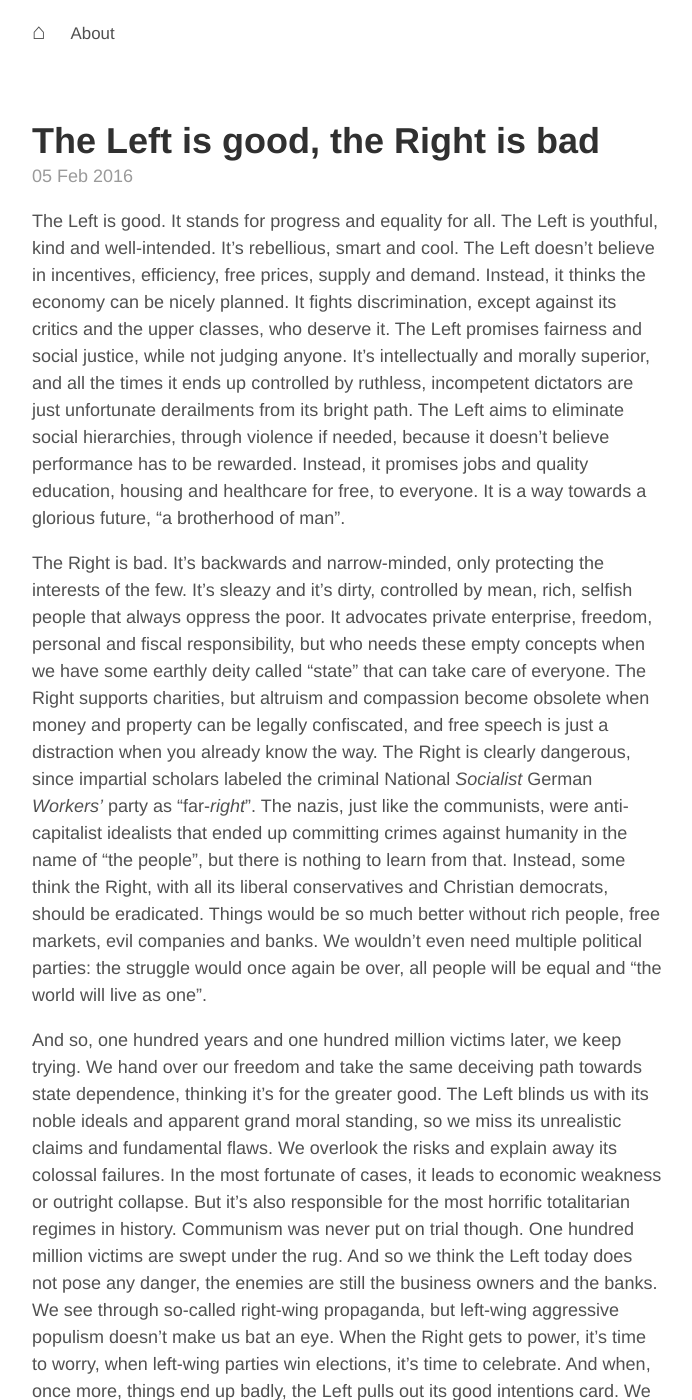
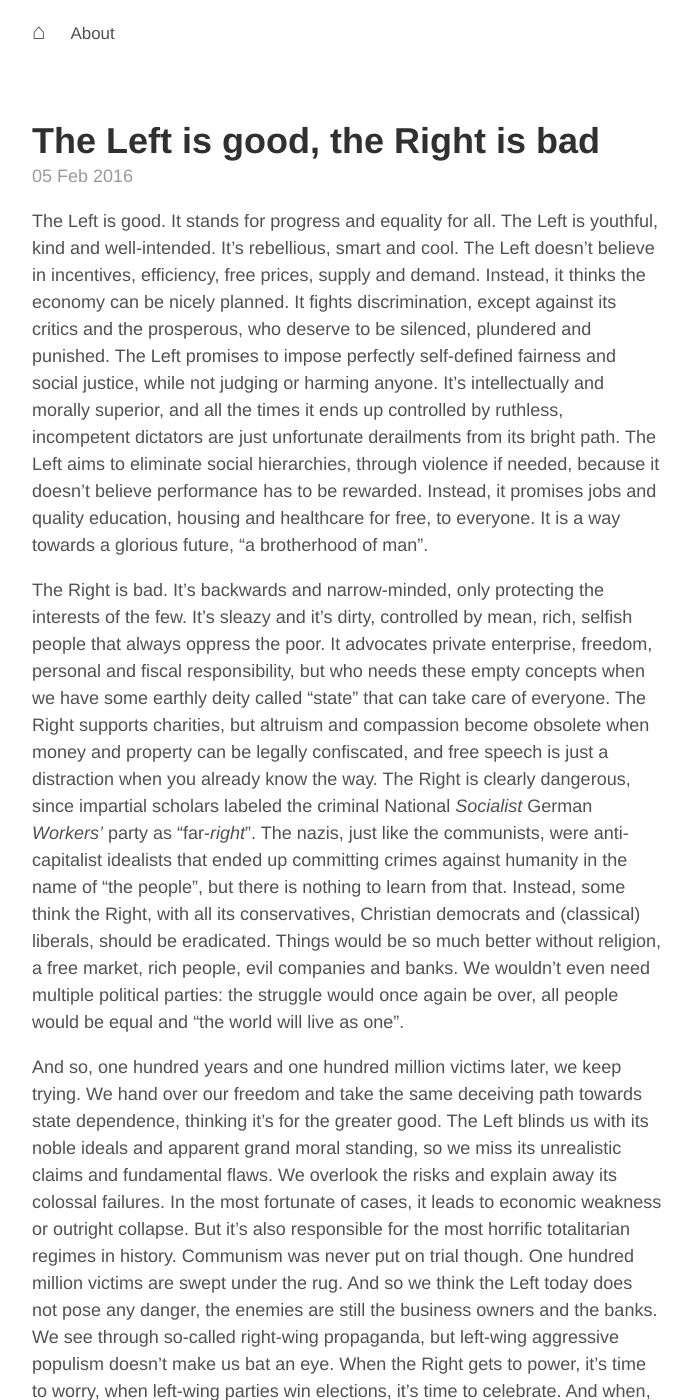
Before and after one commit to aoghina/aoghina.github.io, a Jekyll site: the page built from _posts/2016-02-05-the-left-is-good-the-right-is-bad.md, in a window 1280 px wide and 1400 px high. Shown: the whole window, without its empty margins (293-985 px from the left). Built offline with Jekyll 4.4.1, drawn with Linux system fonts in a browser that asks for light colours; comment, search, counter and statistics services are not loaded.

Commit message:
Small updates left right

```diff
--- a/_posts/2016-02-05-the-left-is-good-the-right-is-bad.md
+++ b/_posts/2016-02-05-the-left-is-good-the-right-is-bad.md
@@ -8,10 +8,10 @@
   - /2016/02/05/the-sexy-left-the-ugly-right/
 ---
 
-The Left is good. It stands for progress and equality for all. The Left is youthful, kind and well-intended. It's rebellious, smart and cool. The Left doesn't believe in incentives, efficiency, free prices, supply and demand. Instead, it thinks the economy can be nicely planned. It fights discrimination, except against its critics and the upper classes, who deserve it. The Left promises fairness and social justice, while not judging anyone. It's intellectually and morally superior, and all the times it ends up controlled by ruthless, incompetent dictators are just unfortunate derailments from its bright path. The Left aims to eliminate social hierarchies, through violence if needed, because it doesn't believe performance has to be rewarded. Instead, it promises jobs and quality education, housing and healthcare for free, to everyone. It is a way towards a glorious future, "a brotherhood of man".
+The Left is good. It stands for progress and equality for all. The Left is youthful, kind and well-intended. It's rebellious, smart and cool. The Left doesn't believe in incentives, efficiency, free prices, supply and demand. Instead, it thinks the economy can be nicely planned. It fights discrimination, except against its critics and the prosperous, who deserve to be silenced, plundered and punished. The Left promises to impose perfectly self-defined fairness and social justice, while not judging or harming anyone. It's intellectually and morally superior, and all the times it ends up controlled by ruthless, incompetent dictators are just unfortunate derailments from its bright path. The Left aims to eliminate social hierarchies, through violence if needed, because it doesn't believe performance has to be rewarded. Instead, it promises jobs and quality education, housing and healthcare for free, to everyone. It is a way towards a glorious future, "a brotherhood of man".
 
 <!--more-->
 
-The Right is bad. It's backwards and narrow-minded, only protecting the interests of the few. It's sleazy and it's dirty, controlled by mean, rich, selfish people that always oppress the poor. It advocates private enterprise, freedom, personal and fiscal responsibility, but who needs these empty concepts when we have some earthly deity called "state" that can take care of everyone. The Right supports charities, but altruism and compassion become obsolete when money and property can be legally confiscated, and free speech is just a distraction when you already know the way. The Right is clearly dangerous, since impartial scholars labeled the criminal National *Socialist* German *Workers'* party as "far-*right*". The nazis, just like the communists, were anti-capitalist idealists that ended up committing crimes against humanity in the name of "the people", but there is nothing to learn from that. Instead, some think the Right, with all its liberal conservatives and Christian democrats, should be eradicated. Things would be so much better without rich people, free markets, evil companies and banks. We wouldn't even need multiple political parties: the struggle would once again be over, all people will be equal and "the world will live as one".
+The Right is bad. It's backwards and narrow-minded, only protecting the interests of the few. It's sleazy and it's dirty, controlled by mean, rich, selfish people that always oppress the poor. It advocates private enterprise, freedom, personal and fiscal responsibility, but who needs these empty concepts when we have some earthly deity called "state" that can take care of everyone. The Right supports charities, but altruism and compassion become obsolete when money and property can be legally confiscated, and free speech is just a distraction when you already know the way. The Right is clearly dangerous, since impartial scholars labeled the criminal National *Socialist* German *Workers'* party as "far-*right*". The nazis, just like the communists, were anti-capitalist idealists that ended up committing crimes against humanity in the name of "the people", but there is nothing to learn from that. Instead, some think the Right, with all its conservatives, Christian democrats and (classical) liberals, should be eradicated. Things would be so much better without religion, a free market, rich people, evil companies and banks. We wouldn't even need multiple political parties: the struggle would once again be over, all people would be equal and "the world will live as one".
 
 And so, one hundred years and one hundred million victims later, we keep trying. We hand over our freedom and take the same deceiving path towards state dependence, thinking it's for the greater good. The Left blinds us with its noble ideals and apparent grand moral standing, so we miss its unrealistic claims and fundamental flaws. We overlook the risks and explain away its colossal failures. In the most fortunate of cases, it leads to economic weakness or outright collapse. But it's also responsible for the most horrific totalitarian regimes in history. Communism was never put on trial though. One hundred million victims are swept under the rug. And so we think the Left today does not pose any danger, the enemies are still the business owners and the banks. We see through so-called right-wing propaganda, but left-wing aggressive populism doesn't make us bat an eye. When the Right gets to power, it's time to worry, when left-wing parties win elections, it's time to celebrate. And when, once more, things end up badly, the Left pulls out its good intentions card. We can't get upset on some dreamers, don't be silly. There are always somewhere some imperialist capitalists to blame.
```
